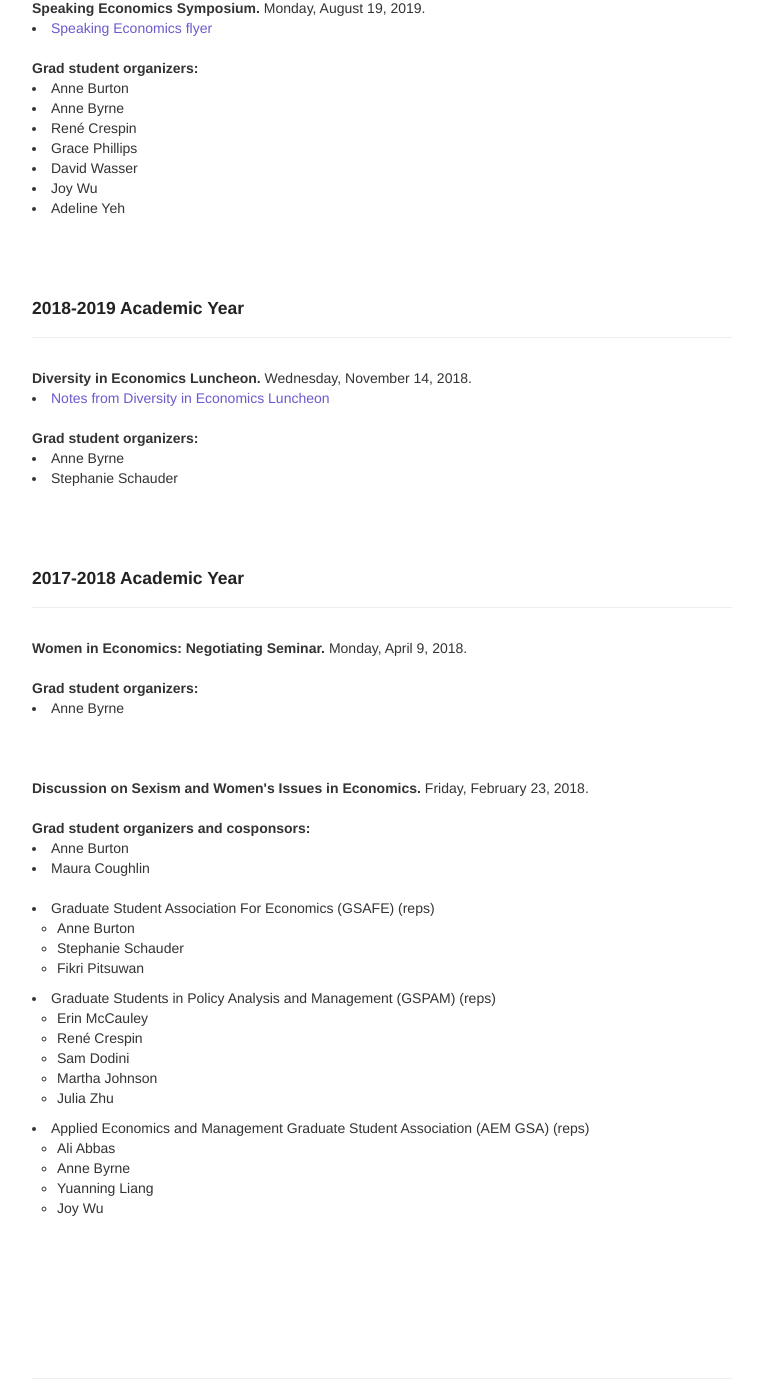
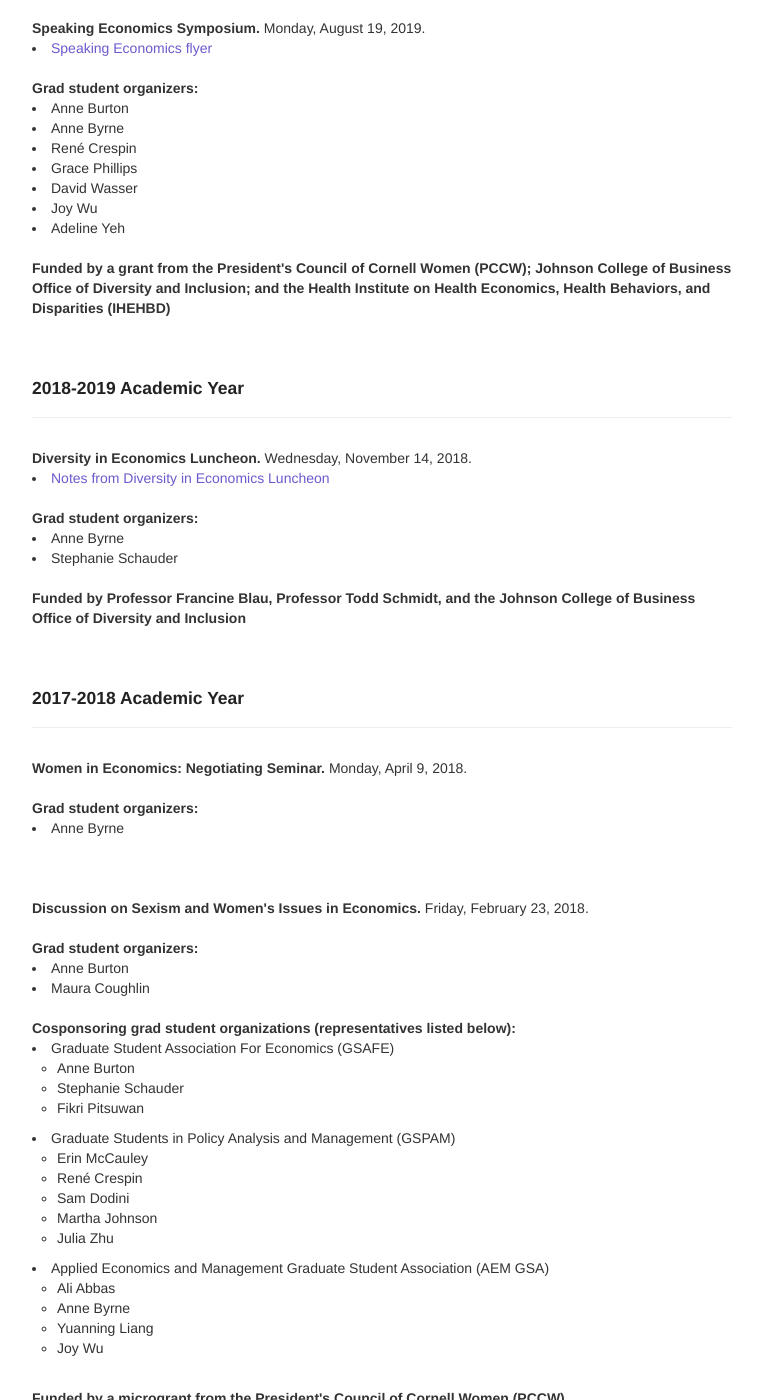
Before and after one commit to aponce6/Diversity-in-Cornell-Economics.github.io, a Jekyll site: the page built from pages/events.md, in a window 1280 px wide and 1400 px high, scrolled down 716 px. Shown: the whole window, without its empty margins (258-1021 px from the left). Built offline with Jekyll 4.4.1, drawn with Linux system fonts in a browser that asks for light colours; our own code applies the rules of GitHub Pages for plain Markdown files; some of the changed text lies outside the part shown.

Commit message:
update events page

```diff
--- a/pages/events.md
+++ b/pages/events.md
@@ -61,6 +61,9 @@ To remove the underline from the title, remove the <u> tags (<u> and </u>)
 <li>DICE</li>
 
 <br/>
+<strong>Funded by the Johnson College of Business Office of Diversity and Inclusion</strong>
+
+<br/>
 <br/>
 <br/>
 
@@ -76,6 +79,8 @@ To remove the underline from the title, remove the <u> tags (<u> and </u>)
 <li>Joy Wu</li>
 <li>Adeline Yeh</li>
 <br/>
+<strong>Funded by a grant from the President's Council of Cornell Women (PCCW); Johnson College of Business Office of Diversity and Inclusion; and the Health Institute on Health Economics, Health Behaviors, and Disparities (IHEHBD)</strong>
+<br/>
 <br/>
 <br/>
 
@@ -89,6 +94,8 @@ To remove the underline from the title, remove the <u> tags (<u> and </u>)
 <strong>Grad student organizers:</strong>
 <li>Anne Byrne</li>
 <li>Stephanie Schauder</li>
+<br/>
+<strong>Funded by Professor Francine Blau, Professor Todd Schmidt, and the Johnson College of Business Office of Diversity and Inclusion</strong>
 
 <br/>
 <br/>
@@ -111,17 +118,18 @@ To remove the underline from the title, remove the <u> tags (<u> and </u>)
 <strong>Discussion on Sexism and Women's Issues in Economics.</strong> Friday, February 23, 2018.
 <br/>
 <br/>
-<strong>Grad student organizers and cosponsors:</strong>
+<strong>Grad student organizers:</strong>
 <li>Anne Burton</li>
 <li>Maura Coughlin</li>
 <br/>
-<li>Graduate Student Association For Economics (GSAFE) (reps)</li>
+<strong>Cosponsoring grad student organizations (representatives listed below):</strong>
+<li>Graduate Student Association For Economics (GSAFE)</li>
 	<ul type="circle">
 	<li>Anne Burton</li>
 	<li>Stephanie Schauder</li>
 	<li>Fikri Pitsuwan</li>
 	</ul>
-<li>Graduate Students in Policy Analysis and Management (GSPAM) (reps)</li>
+<li>Graduate Students in Policy Analysis and Management (GSPAM)</li>
 	<ul type="circle">
 	<li>Erin McCauley</li>
 	<li>Ren&eacute; Crespin</li>
@@ -129,13 +137,16 @@ To remove the underline from the title, remove the <u> tags (<u> and </u>)
 	<li>Martha Johnson</li>
 	<li>Julia Zhu</li>
 	</ul>
-<li>Applied Economics and Management Graduate Student Association (AEM GSA) (reps)</li>
+<li>Applied Economics and Management Graduate Student Association (AEM GSA)</li>
 	<ul type="circle">
 	<li>Ali Abbas</li>
 	<li>Anne Byrne</li>
 	<li>Yuanning Liang</li>
 	<li>Joy Wu</li>
 	</ul>
+
+<br/>
+<strong>Funded by a microgrant from the President's Council of Cornell Women (PCCW)</strong>
 
 <br/>
 <br/>
```
